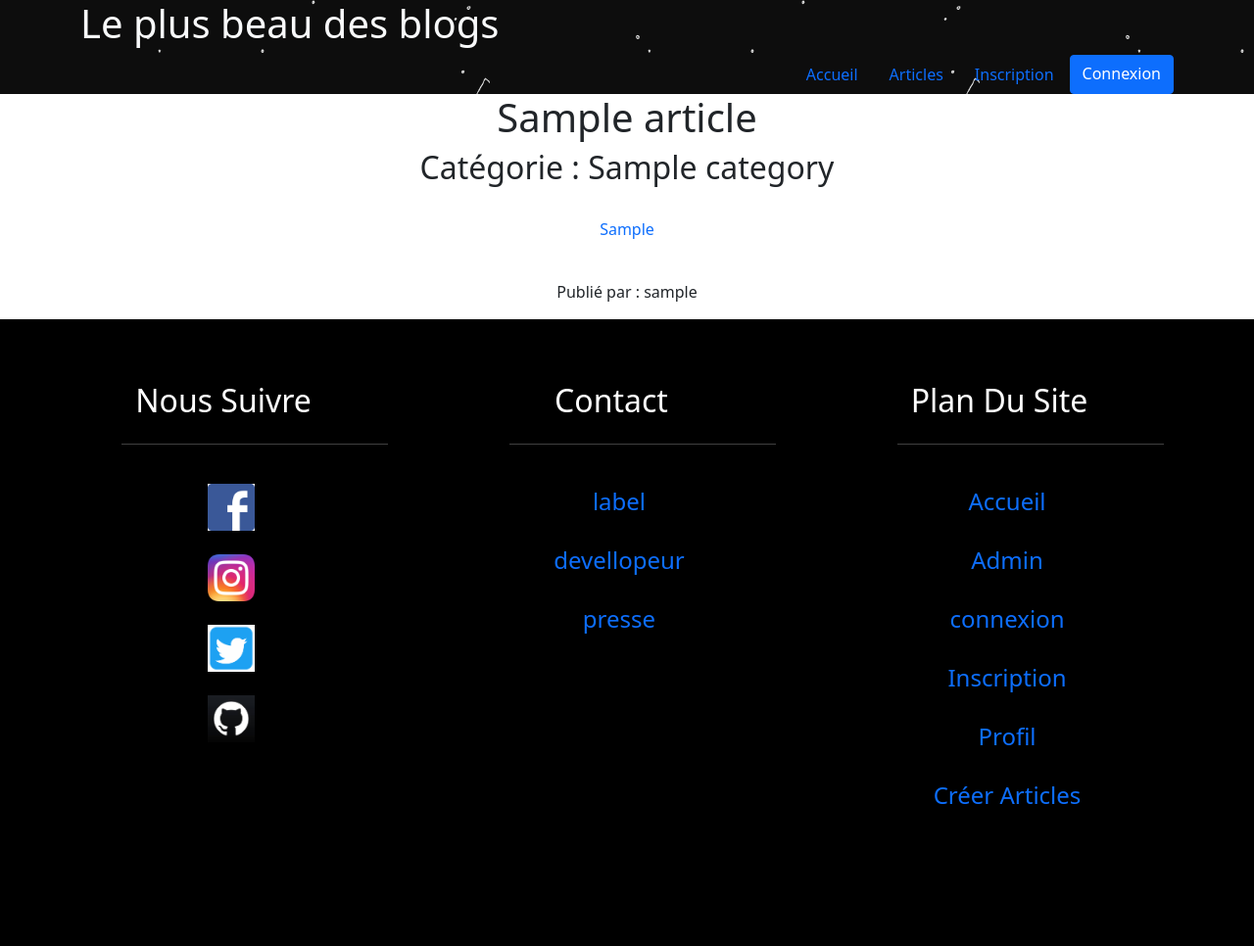
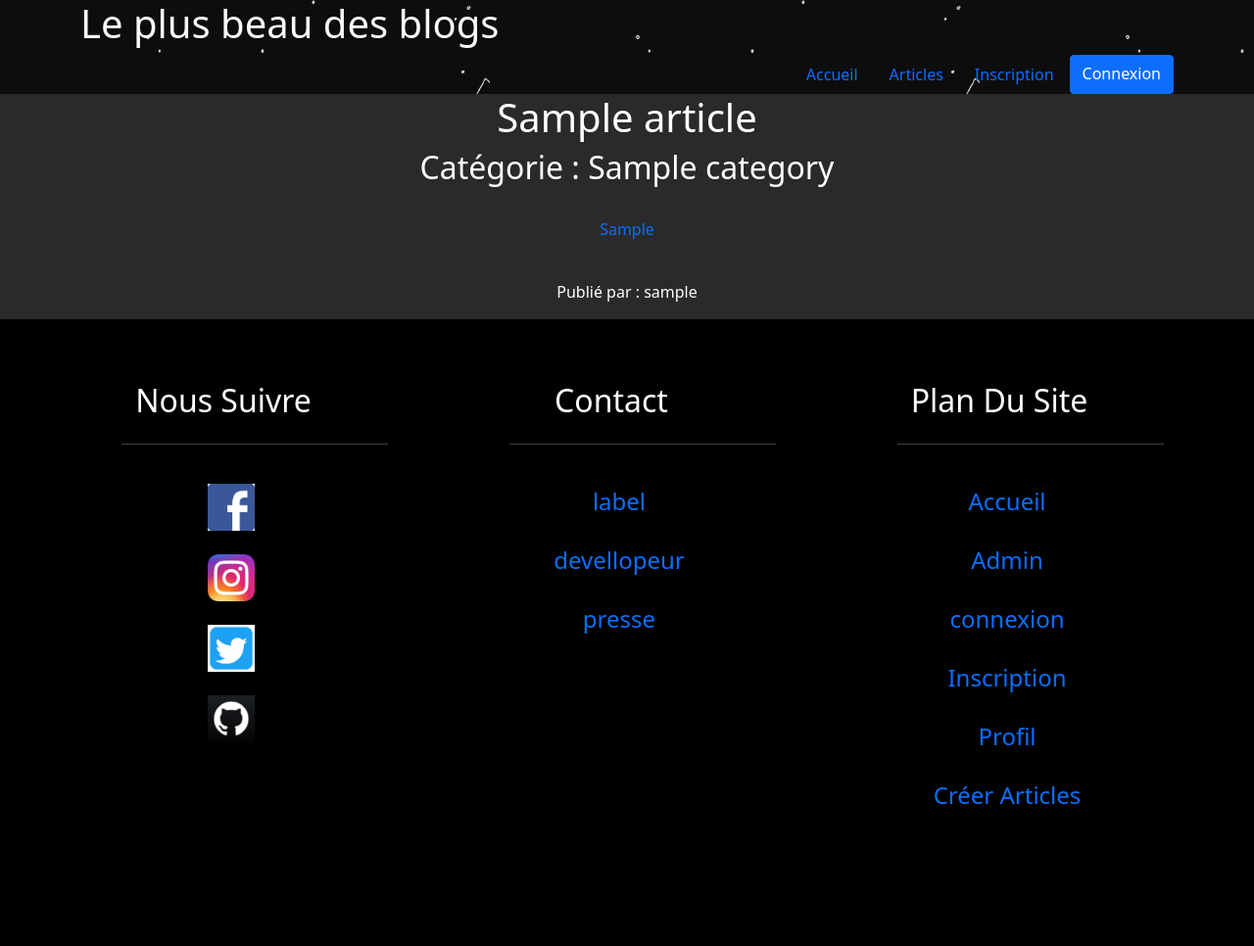
Before and after one commit to marc-keil/blog, a PHP site: page /index.php in a window 1280 px wide. Shown: the whole page at 98% size. Run offline with PHP 8.4, Linux system fonts and the light colour scheme; tables that the repository leaves empty or names only in its code hold one stand-in row (values such as "Sample post").

Commit message:
CarréCommelacorré

```diff
--- a/css/style.css
+++ b/css/style.css
@@ -289,6 +289,7 @@ text-align: center;
   display: flex;
   flex-direction: column;
   align-items: center;
+  color: white;
 }
 
 .texte_article{
--- a/index.php
+++ b/index.php
@@ -18,7 +18,8 @@ $article = $requetearticle->fetchAll();
 
     <title>Index</title>
 </head>
-
+<!-- background -->
+<div class="az">
 <body>
     <header>
         <?php
@@ -44,7 +45,7 @@ $article = $requetearticle->fetchAll();
                             <a class="charlie" href="article.php?article=<?= $a['id'] ?>"><br>Lire la suite de l'article...</a>
                     </div>
                 <?php } else { ?>
-                    <div class="text-center">
+                    <div class="text-center text-light">
                         <a class="charlie" href="article.php?article=<?= $a['id'] ?>"><?= $a['article'] ?></a>
                     </div>
                 <?php } ?>
@@ -62,5 +63,6 @@ $article = $requetearticle->fetchAll();
     </footer>
 
 </body>
+</div>
 
 </html>
```
Also changed, not shown: articles.php (+6 -5 lines), images/OIP.jpg (added).
